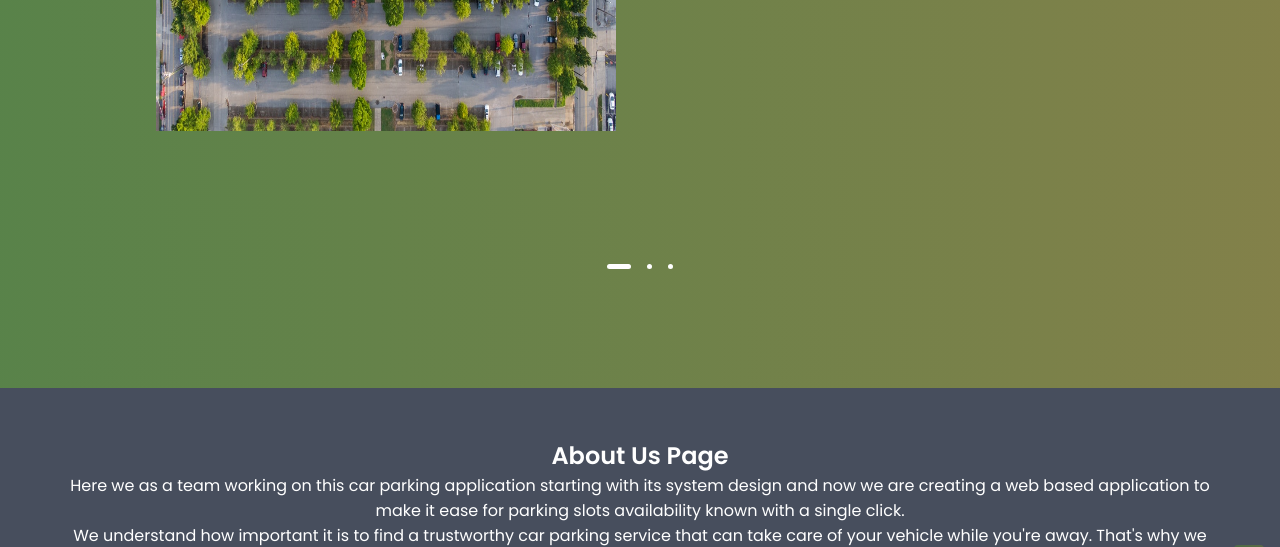
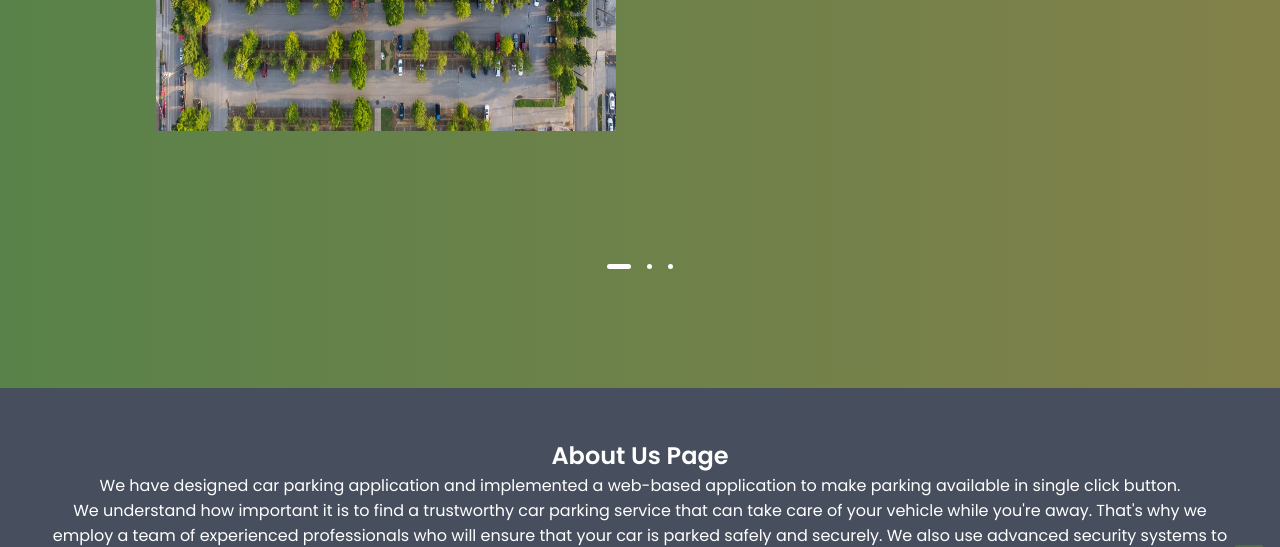
Before and after one commit to bkiran1996/Bulls-Parking, a plain HTML site: page index.html in a window 1280 px wide. Shown: the part 385-932 px from the top of the page. Drawn offline with nearby package versions, Linux system fonts and the light colour scheme.

Commit message:
About Us

```diff
--- a/index.html
+++ b/index.html
@@ -141,10 +141,10 @@
 
             <div class="about-section" id="about">
                 <h1>About Us Page</h1>
-                <p>Here we as a team working on this car parking application starting with its system design and now we
-                    are
-                    creating a web based application to make it ease for parking slots availability known with a single
-                    click.
+                <p>We have designed car parking application
+
+                    and implemented a web-based application to make parking available in single click button.
+
                 </p>
                 <p>We understand how important it is to find a trustworthy car parking service that can take care of
                     your
```
